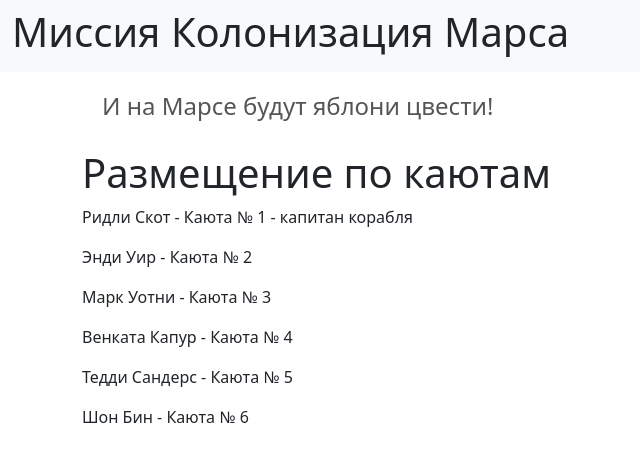
After one commit to withMeAndGit/web, a Flask app: page /distribution in a window 1280 px wide. The commit adds this page. Shown: the top 462 px of the page, without its empty margins (0-640 px from the left). Run offline with Flask 3, Linux system fonts and the light colour scheme.

Commit message:
По каютам!

```diff
--- a/app.py
+++ b/app.py
@@ -36,6 +36,12 @@ def index(title: str) -> str:
 @app.route('/training/<prof>')
 def training(prof: str) -> str:
     return render_template('training.html', prof=prof)
+
+
+@app.route('/distribution')
+def distribution() -> str:
+    return render_template('distribution.html', names=('Ридли Скот', 'Энди Уир', 'Марк Уотни',
+                                                       'Венката Капур', 'Тедди Сандерс', 'Шон Бин'))
 
 
 @app.route('/list_prof/<list_>')
--- /dev/null
+++ b/templates/distribution.html
@@ -0,0 +1,8 @@
+{% extends "base.html" %}
+
+{% block content %}
+    <h1>Размещение по каютам</h1>
+    {% for el in names %}
+        <p>{{ el }} - Каюта № {{ loop.index }}{% if loop.first %} - капитан корабля{% endif %}</p>
+    {% endfor %}
+{% endblock %}
--- a/templates/training.html
+++ b/templates/training.html
@@ -1,6 +1,7 @@
 {% extends "base.html" %}
 
 {% block content %}
+    <h1>Размещение по каютам</h1>
     {% if "инженер" in prof or "строитель" in prof %}
         <h3>Инженерные тренажеры</h3>
         <img src="{{ url_for('static', filename='images/image1.png') }}" alt="Инженерные тренажеры">
```
Lines whose indentation alone changed are shown as unchanged.
